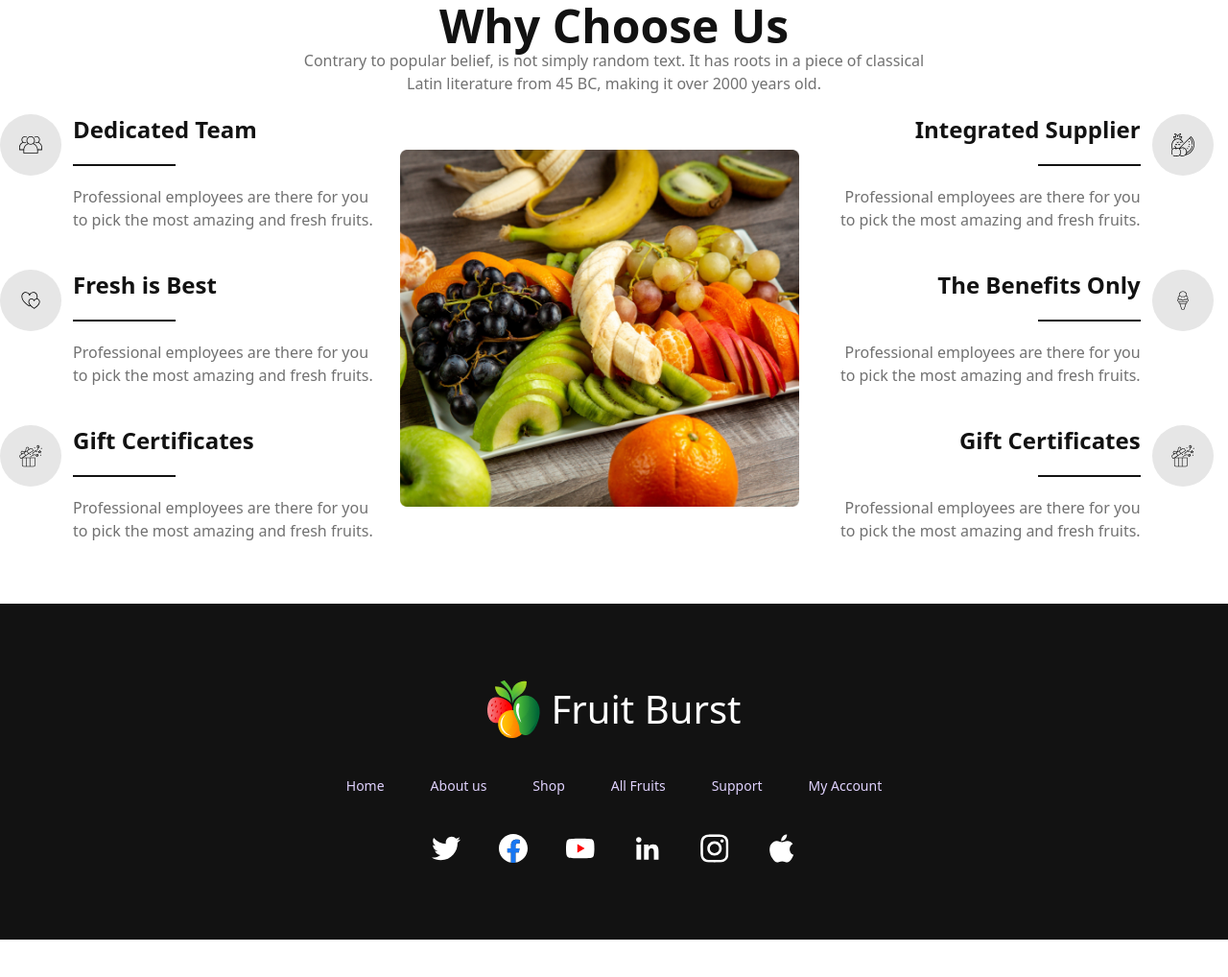
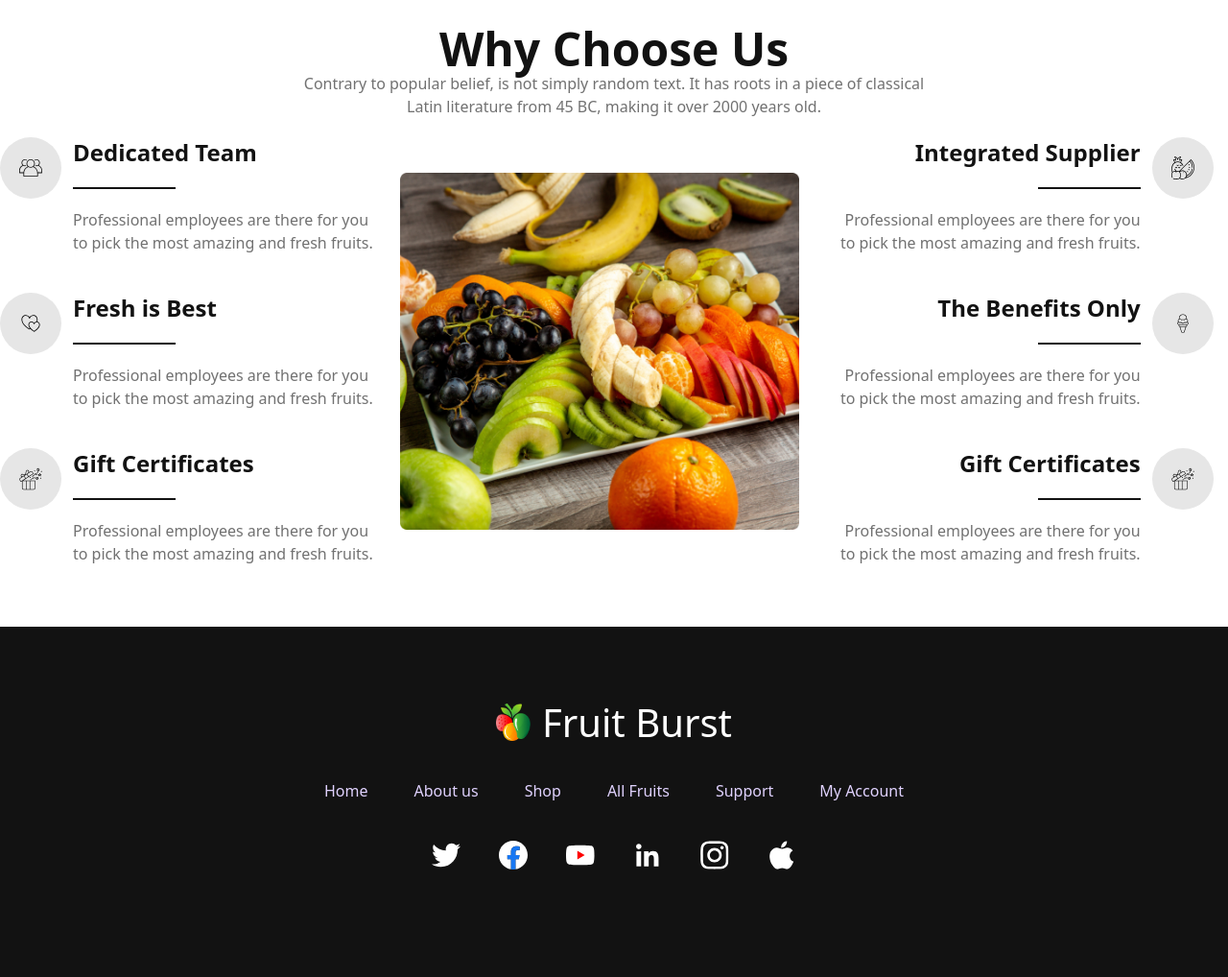
Before and after one commit to amziad/B8A3-fruit-brust, a plain HTML site: page index.html in a window 1280 px wide. Shown: the part 2727-3745 px from the top of the page at 96% size. Before the commit the page ends 3706 px from the top, so only its background shows below. Drawn offline with nearby package versions, Linux system fonts and the light colour scheme.

Commit message:
fix some prob

```diff
--- a/index.html
+++ b/index.html
@@ -200,15 +200,15 @@
     <section class="container mx-auto flex lg:flex-row lg:justify-between flex-col items-center">
         <!-- left side -->
         <div class="text-center lg:text-left">
-            <h1 class="text-[#121212] text-5xl font-extrabold mt-3">Deal of the day</h1>
-            <p class="text-[#12121299] text-base w-96 lg:w-4/5 mt-3">Contrary to popular belief, is not simply random text. It has roots in
+            <h1 class="text-[#121212] text-2xl lg:text-7xl font-extrabold mt-3">Deal of the day</h1>
+            <p class="text-[#12121299] text-sm lg:text-base lg:w-4/5 mt-3">Contrary to popular belief, is not simply random text. It has roots in
                 a piece of classical Latin literature from 45 BC, making it over 2000 years old.</p>
         </div>
 
         <!-- count down -->
-        <div class="grid grid-flow-col gap-5 text-center auto-cols-max  mt-3">
+        <div class="grid grid-flow-col gap-5 text-center auto-cols-max mt-3">
             <div class="flex flex-col">
-                <span class="countdown font-mono text-5xl">
+                <span class="countdown font-mono text-2xl lg:text-5xl">
                     <span style="--value:15;"></span>
                 </span>
                 days
@@ -217,7 +217,7 @@
                 more_vert
             </span>
             <div class="flex flex-col">
-                <span class="countdown font-mono text-5xl">
+                <span class="countdown font-mono text-2xl lg:text-5xl">
                     <span style="--value:10;"></span>
                 </span>
                 hours
@@ -226,7 +226,7 @@
                 more_vert
             </span>
             <div class="flex flex-col">
-                <span class="countdown font-mono text-5xl">
+                <span class="countdown font-mono text-2xl lg:text-5xl">
                     <span style="--value:24;"></span>
                 </span>
                 min
@@ -235,7 +235,7 @@
                 more_vert
             </span>
             <div class="flex flex-col">
-                <span class="countdown font-mono text-5xl">
+                <span class="countdown font-mono text-2xl lg:text-5xl">
                     <span style="--value:46;"></span>
                 </span>
                 sec
@@ -875,7 +875,7 @@
                         </div>
                     </div>
                 </div>
-                <img src="./images/whychoose1.png" alt="">
+                <img class="w-[300px] lg:w-max" src="./images/whychoose1.png" alt="">
             </div>
             <div>
                 <div class="flex flex-col gap-10 justify-center items-center pt-5 lg:mt-0">
@@ -981,22 +981,24 @@
 
 
     <!-- Footer Section -->
-    <footer class="footer footer-center p-20 mt-16 bg-[#121212] text-primary-content">
+    <footer class="footer footer-center py-20 mt-16 bg-[#121212] text-primary-content">
+
         <div class="navbar-center flex gap-3 text-white">
-            <img src="./images/logo.png" alt="logo">
-            <h1 class="normal-case text-[40px]">Fruit Burst</h1>
-        </div>
-        <div class="flex flex-wrap gap-12 justify-center">
-            <a class="link link-hover">Home</a>
-            <a class="link link-hover">About us</a>
-            <a class="link link-hover">Shop</a>
-            <a class="link link-hover">All Fruits</a>
-            <a class="link link-hover">Support</a>
-            <a class="link link-hover">My Account</a>
+            <img class="w-9" src="./images/logo.png" alt="logo">
+            <h1 class="normal-case text-2xl lg:text-[40px]">Fruit Burst</h1>
         </div>
 
-        <div>
-          <div class="grid grid-flow-col gap-10">
+        <div class="flex flex-wrap gap-5 lg:gap-12 justify-center">
+            <a class="link text-[14px] lg:text-base link-hover">Home</a>
+            <a class="link text-[14px] lg:text-base link-hover">About us</a>
+            <a class="link text-[14px] lg:text-base link-hover">Shop</a>
+            <a class="link text-[14px] lg:text-base link-hover">All Fruits</a>
+            <a class="link text-[14px] lg:text-base link-hover">Support</a>
+            <a class="link text-[14px] lg:text-base link-hover">My Account</a>
+        </div>
+
+        <div class="mb-10">
+          <div class="grid grid-flow-col lg:gap-10 gap-5">
             <a><svg xmlns="http://www.w3.org/2000/svg" width="30" height="30" viewBox="0 0 40 40" fill="none">
                 <g clip-path="url(#clip0_13_3499)">
                   <path d="M40 7.5975C38.5125 8.25 36.9275 8.6825 35.275 8.8925C36.975 7.8775 38.2725 6.2825 38.8825 4.36C37.2975 5.305 35.5475 5.9725 33.6825 6.345C32.1775 4.7425 30.0325 3.75 27.6925 3.75C23.1525 3.75 19.4975 7.435 19.4975 11.9525C19.4975 12.6025 19.5525 13.2275 19.6875 13.8225C12.87 13.49 6.8375 10.2225 2.785 5.245C2.0775 6.4725 1.6625 7.8775 1.6625 9.39C1.6625 12.23 3.125 14.7475 5.305 16.205C3.9875 16.18 2.695 15.7975 1.6 15.195C1.6 15.22 1.6 15.2525 1.6 15.285C1.6 19.27 4.4425 22.58 8.17 23.3425C7.5025 23.525 6.775 23.6125 6.02 23.6125C5.495 23.6125 4.965 23.5825 4.4675 23.4725C5.53 26.72 8.545 29.1075 12.13 29.185C9.34 31.3675 5.7975 32.6825 1.9625 32.6825C1.29 32.6825 0.645 32.6525 0 32.57C3.6325 34.9125 7.9375 36.25 12.58 36.25C27.67 36.25 35.92 23.75 35.92 12.915C35.92 12.5525 35.9075 12.2025 35.89 11.855C37.5175 10.7 38.885 9.2575 40 7.5975Z" fill="white"/>
@@ -1052,6 +1054,7 @@
               </svg></a>
           </div>
         </div>
+
       </footer>
 
 
```
Also changed, not shown: tailwind.config.js (added, +8 -0 lines).
